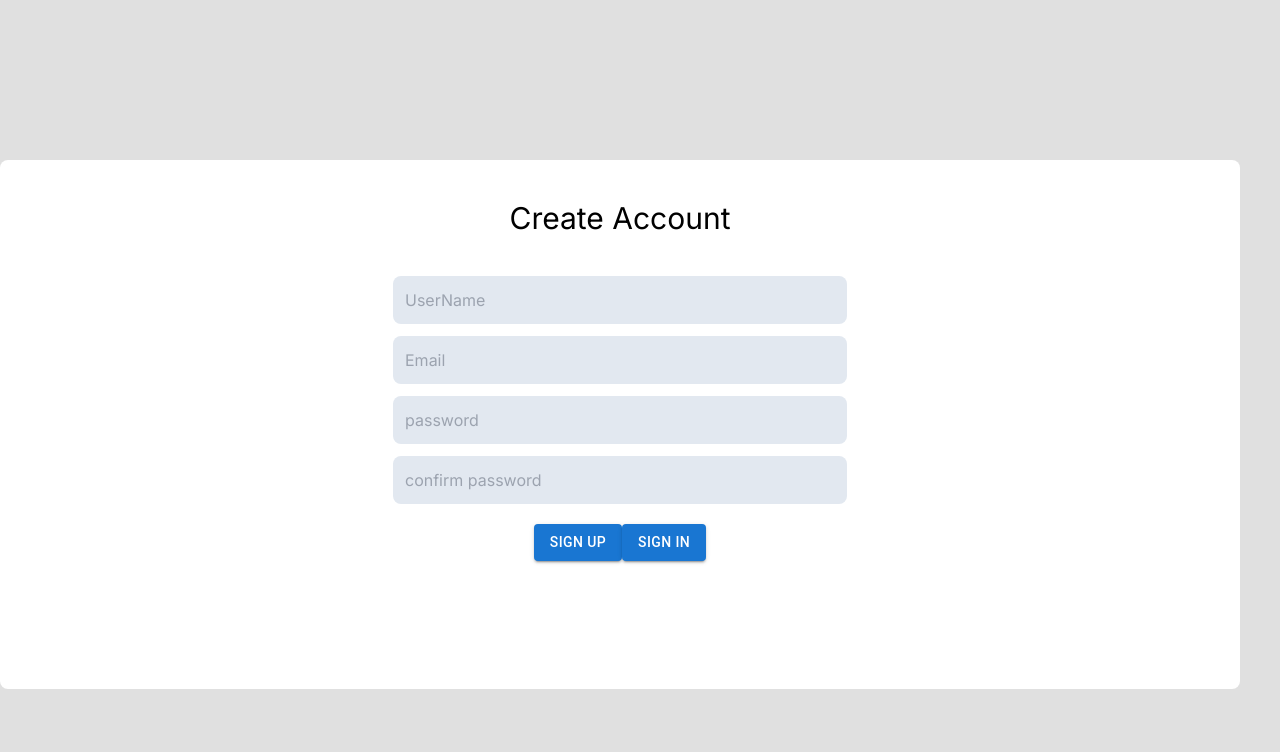
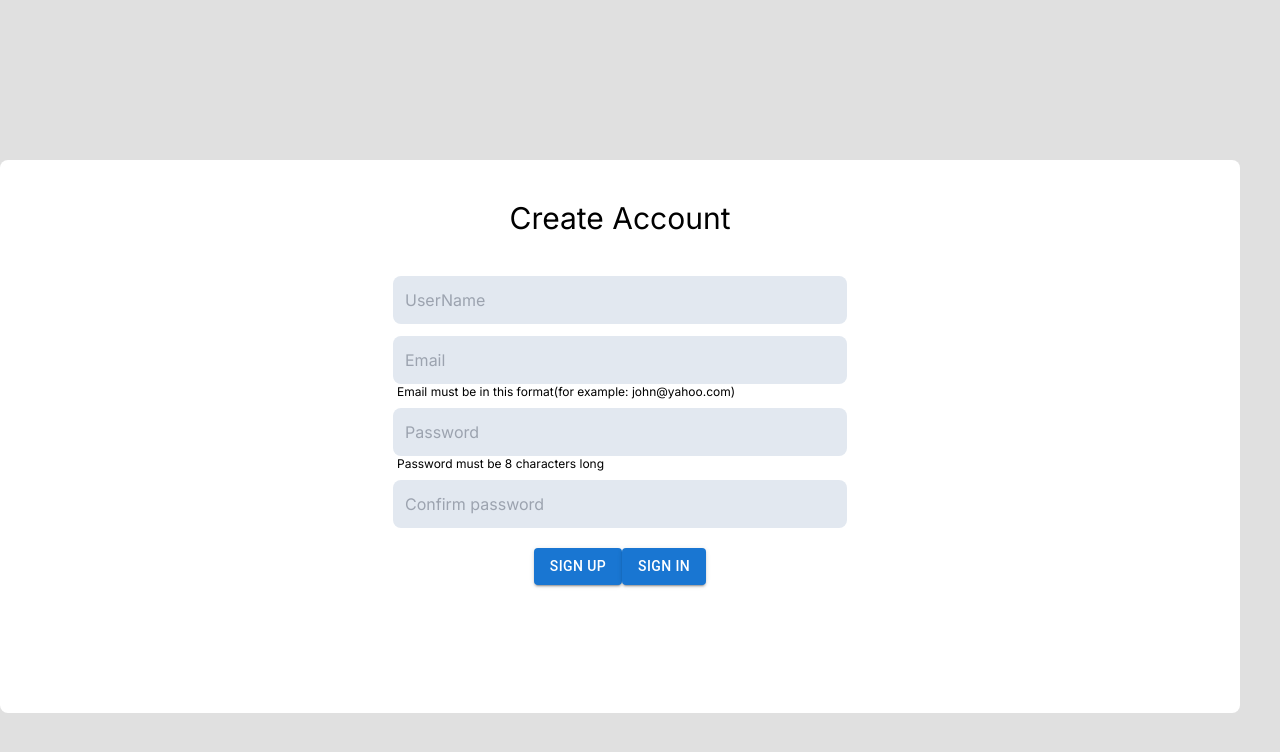
Before and after one commit to ToroDDT/Customer-Management-System-Gym, a Next.js app in the folder management_app/: page /signup in a window 1280 px wide. Shown: the top 752 px of the page. Built offline with nearby package versions, Linux system fonts and the light colour scheme.

Commit message:
Post form data

```diff
--- a/management_app/app/signup/page.tsx
+++ b/management_app/app/signup/page.tsx
@@ -1,8 +1,17 @@
 "use client";
 import Button from "@mui/material/Button";
 import { useState } from "react";
-function submitAccountInfo() {
-  fetch;
+
+function submitAccountInfo(userName: string, email: string, password: string) {
+  const formData = new FormData();
+  formData.append("username", userName);
+  formData.append("email", email);
+  formData.append("password", password);
+  fetch("http:localhost:8080/create/account", {
+    body: formData,
+    method: "post",
+  });
+  console.log("form submited");
 }
 
 function validateFields(
@@ -20,6 +29,8 @@ function validateFields(
   const checkUserNameLength = () => {
     if (userName.length == 0) {
       return false;
+    } else {
+      return true;
     }
   };
   return { checkPassword, checkUserNameLength };
@@ -39,7 +50,9 @@ function Page() {
   const formSubmit = (event) => {
     event.preventDefault();
     setSubmit(true);
-    alert("hi");
+    if (checkPassword() == false && checkUserNameLength() == true) {
+      submitAccountInfo(userName, email, password);
+    }
   };
   return (
     <>
@@ -60,9 +73,10 @@ function Page() {
             onChange={(e) => setUserName(e.target.value)}
           />
         </label>
+        <div>
           <label htmlFor="email">
             <input
-            className="pr-52 pt-3 pb-3 bg-slate-200 rounded-lg mb-3 pl-3"
+              className="pr-52 pt-3 pb-3 bg-slate-200 rounded-lg pl-3"
               type="text"
               placeholder="Email"
               value={email}
@@ -70,23 +84,33 @@ function Page() {
               onChange={(e) => setEmail(e.target.value)}
             />
           </label>
+          <div className="mb-2 text-xs pl-1">
+            Email must be in this format(for example: john@yahoo.com)
+          </div>
+        </div>
+        <div>
           <label htmlFor="password">
             <input
-            className="pr-52 pt-3 pb-3 bg-slate-200 rounded-lg mb-3 pl-3"
+              className="pr-52 pt-3 pb-3 bg-slate-200 rounded-lg pl-3"
               type="text"
-            placeholder="password"
+              placeholder="Password"
               pattern=".{8,}"
               required
               value={password}
               onChange={(e) => setPassword(e.target.value)}
             />
           </label>
+
+          <div className="mb-2 text-xs pl-1">
+            Password must be 8 characters long
+          </div>
+        </div>
         <div>
           <label htmlFor="confirm-password">
             <input
               className="pr-52 pt-3 pb-3 pl-3 bg-slate-200 rounded-lg"
               type="text"
-              placeholder="confirm password"
+              placeholder="Confirm password"
               value={confirmPassword}
               required
               onChange={(e) => setConfirmPassword(e.target.value)}
```
Lines whose indentation alone changed are shown as unchanged.
